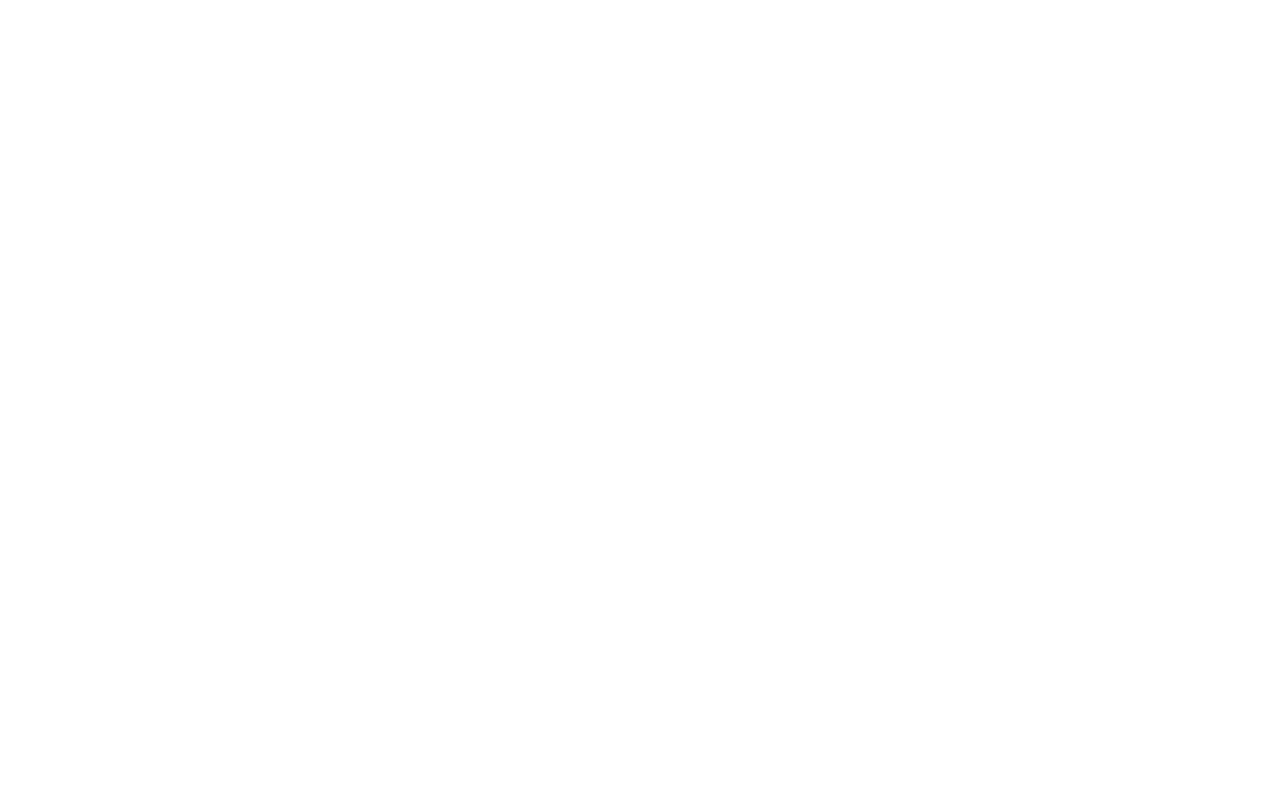
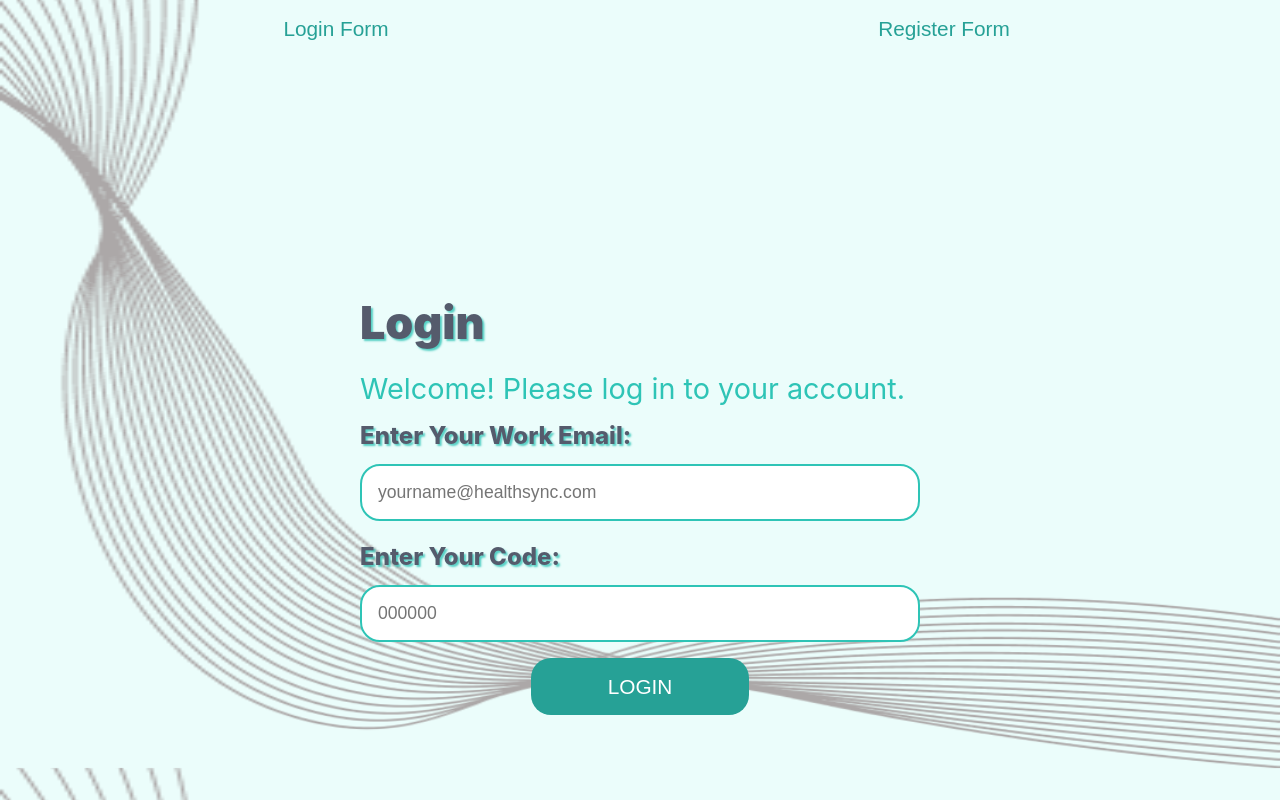
Before and after one commit to YaliZhang1/Pkny-Medi, a React (Create React App) app in the folder health-sync/: page /authPage in a window 1280 px wide. Before the commit this address had no page. Built offline with nearby package versions, Linux system fonts and the light colour scheme.

Commit message:
add server, add login and register API

```diff
--- a/health-sync/src/App.jsx
+++ b/health-sync/src/App.jsx
@@ -1,7 +1,7 @@
 import React from "react";
 import { BrowserRouter as Router, Route, Routes } from "react-router-dom";
 import Home from "./pages/Home/Home";
-import Login from "./pages/Login/Login";
+import AuthPage from "./pages/AuthPage/AuthPage";
 import Dashboard from "./pages/Dashboard/Dashboard";
 import MobileMenuPage from "./pages/MobileMenuPage/MobileMenuPage";
 import AppointmentPage from "./pages/AppointmentPage/AppointmentPage";
@@ -13,7 +13,7 @@
       <div className="App">
         <Routes>
           <Route path="/" element={<Home />} />
-          <Route path="/login" element={<Login />} />
+          <Route path="/authPage" element={<AuthPage />} />
           <Route path="/dashboard" element={<Dashboard />} />
           <Route path="/mobileMenuPage" element={<MobileMenuPage />} />
           <Route path="/appointmentPage" element={<AppointmentPage />} />
--- a/health-sync/src/api/fetchUser.js
+++ /dev/null
@@ -1,10 +0,0 @@
-export const checkUser = async (id) => {
-    try {
-      const response = await fetch(`http://localhost:5000/users/${id}`);
-      if (!response.ok) throw new Error("User not found");
-      const data = await response.json();
-      return data;
-    } catch (error) {
-      return null;
-    }
-  };
--- /dev/null
+++ b/health-sync/src/api/login.js
@@ -0,0 +1,25 @@
+export const login = async (email, password) => {
+  try {
+    const response = await fetch("http://localhost:3001/auth/login", {
+      method: "POST",
+      headers: {
+        "Content-Type": "application/json",
+      },
+      body: JSON.stringify({ email, password }),
+    });
+
+    const data = await response.json();
+    return {
+      success: response.ok,
+      user: data.user,
+      message: data.message,
+      error: data.error,
+    };
+  } catch (error) {
+    console.error("Login Error:", error);
+    return {
+      success: false,
+      error: "Something went wrong. Please try again later.",
+    };
+  }
+};
--- /dev/null
+++ b/health-sync/src/api/register.js
@@ -0,0 +1,17 @@
+export const register= async (formData) => {
+  try {
+    const response = await fetch("http://localhost:3001/auth/register", {
+      method: "POST",
+      headers: {
+        "Content-Type": "application/json",
+      },
+      body: JSON.stringify(formData),
+    });
+
+    const data = await response.json();
+    return { success: response.ok, message: data.message, error: data.error };
+  } catch (error) {
+    console.error("Error:", error);
+    return { success: false, error: "Something went wrong. Please try again later." };
+  }
+};
--- a/health-sync/src/pages/Login/Login.css
+++ b/health-sync/src/pages/AuthPage/AuthPage.css
@@ -7,7 +7,23 @@
   padding: 4.7rem 2rem;
   grid-template-rows: 4fr 2.5fr 4.5fr;
   gap: 1rem;
+  .tab-buttons {
+    display: flex;
+    justify-content: center;
 
+    button {
+      border: none;
+      color: rgb(38, 161, 150);
+      padding: 1rem 1rem;
+      cursor: pointer;
+      border-radius: 20px;
+      transition: background-color 0.3s ease;
+      &:hover {
+        background-color: rgb(110, 234, 223);
+        color: white;
+      }
+    }
+  }
   .head-text {
     h1 {
       padding-top: 12rem;
--- /dev/null
+++ b/health-sync/src/pages/AuthPage/AuthPage.jsx
@@ -0,0 +1,176 @@
+import "./AuthPage.css";
+import "../../styles/button.css";
+import React, { useState, useRef } from "react";
+import { useNavigate } from "react-router-dom";
+import { register } from "../../api/register";
+import { login } from "../../api/login";
+
+export default function AuthPage() {
+  const [isLogin, setIsLogin] = useState(true);
+  const [email, setEmail] = useState("");
+  // const [code, setCode] = useState("");
+  const [name, setName] = useState(""); // For registration
+  const [password, setPassword] = useState(""); // For registration
+  const [confirmPassword, setConfirmPassword] = useState(""); // For registration
+  const inputRef = useRef(null);
+  const navigate = useNavigate();
+
+  const handleLogin = async () => {
+    if (password.length !== 6) {
+      alert("Please enter a 6-digit number");
+      if (inputRef.current) inputRef.current.focus();
+      return;
+    }
+    const userResponse = await login(email, password);
+
+    if (userResponse.success) {
+      alert(`Hello, welcome back, ${userResponse.user.name}`);
+      navigate("/dashboard");
+    } else {
+      alert(userResponse.message || "Invalid email or password. Please try again.");
+      setPassword("");
+      if (inputRef.current) inputRef.current.focus();
+    }
+  };
+
+  const handleRegister = async () => {
+    if (password !== confirmPassword) {
+      alert("Passwords do not match");
+      return;
+    }
+    const userData = { name, email, password };
+    const userResponse = await register(userData);
+
+    if (userResponse.success) {
+      alert("Registration successful!");
+      navigate("/dashboard");
+    } else {
+      alert(userResponse.message || "Registration failed. Please try again.");
+    }
+  };
+
+
+  return (
+    <div className="page-container2">
+      <div className="tab-buttons">
+        <button onClick={() => setIsLogin(true)} className={isLogin ? "active" : ""}>
+          Login Form
+        </button>
+        <button onClick={() => setIsLogin(false)} className={!isLogin ? "active" : ""}>
+          Register Form
+        </button>
+      </div>
+
+      {isLogin ? (
+        <LoginForm
+          email={email}
+          setEmail={setEmail}
+          password={password}
+          setPassword={setPassword}
+          handleLogin={handleLogin}
+          inputRef={inputRef}
+        />
+      ) : (
+        <RegisterForm
+          name={name}
+          setName={setName}
+          email={email}
+          setEmail={setEmail}
+          password={password}
+          setPassword={setPassword}
+          confirmPassword={confirmPassword}
+          setConfirmPassword={setConfirmPassword}
+          handleRegister={handleRegister}
+        />
+      )}
+    </div>
+  );
+}
+
+function LoginForm({ email, setEmail, password, setPassword, handleLogin, inputRef }) {
+  return (
+    <div className="loginContainer">
+      <div className="head-text">
+        <h1>Login</h1>
+        <p>Welcome! Please log in to your account.</p>
+      </div>
+
+      <div className="inputBox">
+        <h3>Enter Your Work Email:</h3>
+        <input
+          type="email"
+          value={email}
+          onChange={(e) => setEmail(e.target.value)}
+          placeholder="yourname@healthsync.com"
+        />
+        <h3>Enter Your Code:</h3>
+        <input
+          type="password"
+          value={password}
+          onChange={(e) => setPassword(e.target.value.replace(/\D/g, "").slice(0, 6))}
+          placeholder="000000"
+          maxLength="6"
+          ref={inputRef}
+        />
+      </div>
+
+      <button className="button" onClick={handleLogin}>
+        LOGIN
+      </button>
+    </div>
+  );
+}
+
+function RegisterForm({
+  name, setName,
+  email, setEmail,
+  password, setPassword,
+  confirmPassword, setConfirmPassword,
+  handleRegister
+}) {
+  return (
+    <div className="registerContainer">
+      <form onSubmit={(e) => { e.preventDefault(); handleRegister(); }}>
+        <div className="head-text">
+          <h1>Register</h1>
+          <p>Welcome! Create a new account.</p>
+        </div>
+
+        <div className="inputBox">
+          <h3>Enter Your User Name:</h3>
+          <input
+            type="text"
+            value={name}
+            onChange={(e) => setName(e.target.value)}
+            required
+          />
+          <h3>Enter Your Work Email:</h3>
+          <input
+            type="email"
+            value={email}
+            onChange={(e) => setEmail(e.target.value)}
+            required
+          />
+          <h3>Set Your Password:</h3>
+          <input
+            type="password"
+            value={password}
+            onChange={(e) => setPassword(e.target.value)}
+            required
+          />
+          <h3>Repeat Your Password:</h3>
+          <input
+            type="password"
+            value={confirmPassword}
+            onChange={(e) => setConfirmPassword(e.target.value)}
+            required
+          />
+        </div>
+
+        <button className="button" type="submit">
+          Register
+        </button>
+      </form>
+    </div>
+  );
+}
--- a/health-sync/src/pages/Home/Home.jsx
+++ b/health-sync/src/pages/Home/Home.jsx
@@ -6,7 +6,7 @@
 export default function Home() {
   const navigate = useNavigate();
   const handleButtonClick = () => {
-    navigate("/login");
+    navigate("/authPage");
   };
   return (
     <div className="page-container1">
@@ -18,8 +18,10 @@
       </div>
       <div className="main">
         <div className="text">
-          <p>Welcome to <br />
-         Your Personal Health Hub!</p>
+          <p>
+            Welcome to <br />
+            Your Personal Health Hub!
+          </p>
         </div>
         <div className="pic-button-group">
           <div className="pic-button-container">
--- a/health-sync/src/pages/Login/Login.jsx
+++ /dev/null
@@ -1,55 +0,0 @@
-import "./Login.css";
-import "../../styles/button.css";
-import { useState, useRef } from "react";
-import {useNavigate} from "react-router-dom";
-import { checkUser } from "../../api/fetchUser";
-
-export default function Login() {
-  const [value, setValue] = useState("");
-  const inputRef = useRef(null);
-  const navigate = useNavigate();
-
-  const handleLogin = async () => {
-    if (value.length !== 6) {
-      alert("Please enter 6 digit number");
-      inputRef.current.focus();
-      return;
-    }
-
-    const user = await checkUser(value);
-
-    if (user) {
-      alert(`Hello, welcome back, ${user.user.name}`);
-      navigate("/dashboard");
-    } else {
-      alert("The number is invalid, please re-enter the 6-digit number.");
-      setValue("");
-      inputRef.current.focus();
-    }
-  };
-
-  return (
-    <div className="page-container2">
-
-      <div className="head-text">
-        <h1>Login</h1>
-        <p>Welcome! Please login to your account.</p>
-      </div>
-
-      <div className="inputBox">
-        <h3>Enter Your Unique Number:</h3>
-        <input
-        ref = {inputRef}
-          type="text"
-          value={value}
-          onChange={(e) => setValue(e.target.value.replace(/\D/g, "").slice(0, 6))}
-          placeholder="000000"
-          maxLength="6"
-        />
-        <h3>Enter the card.</h3>
-      </div>
-      <button className="button" onClick={handleLogin}>
-        LOGIN</button>
-    </div>
-  );
-}
```
Also changed, not shown: 2 other files (tests, documents, lock files or other folders).
